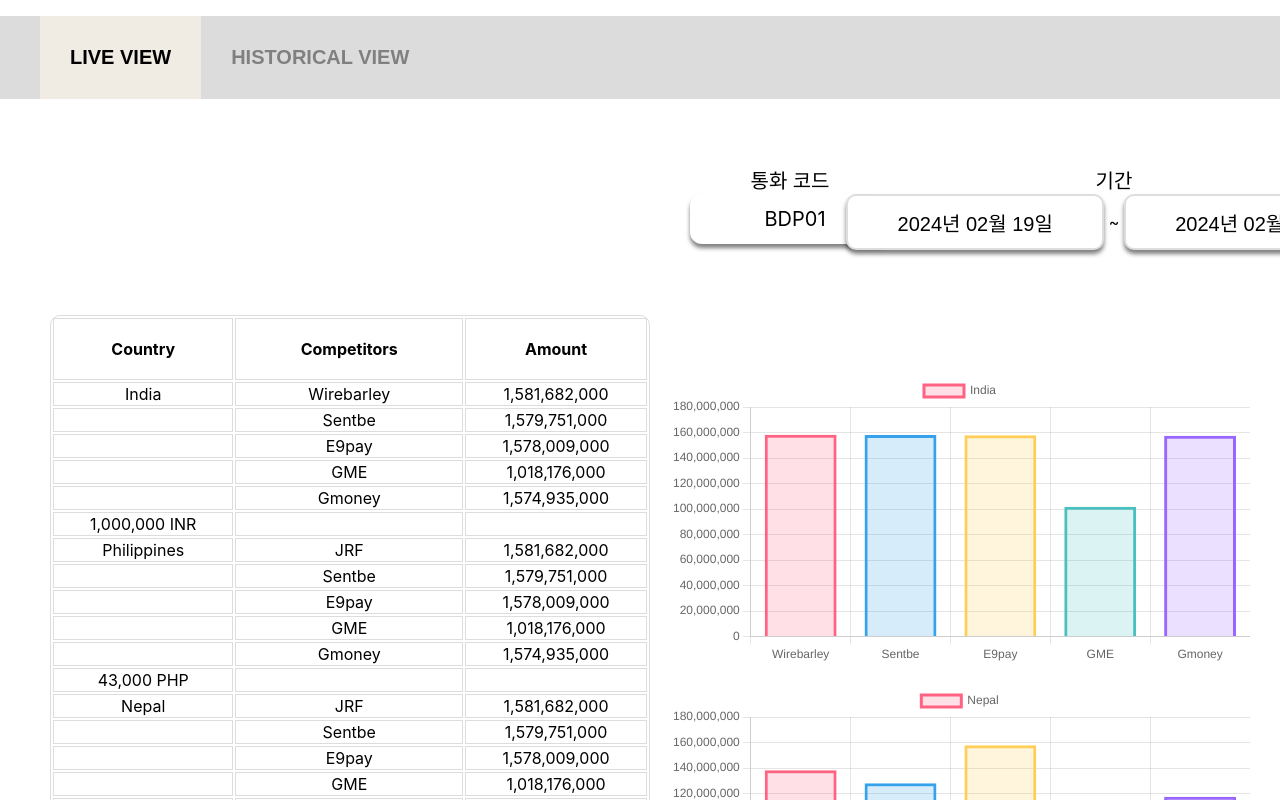
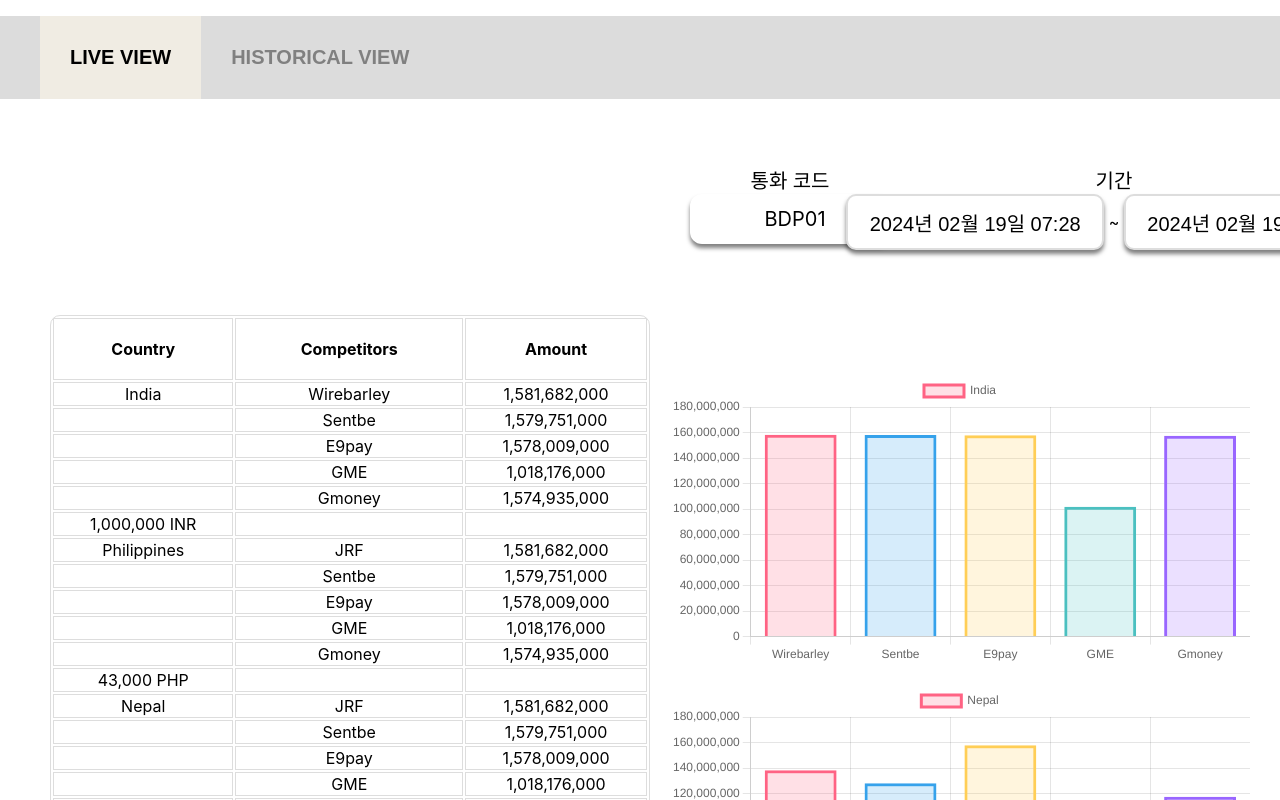
Before and after one commit to ohofront/gme_scrapping_frontend, a React (Create React App) app: page / in a window 1280 px wide. Shown: the top 800 px of the page. Built offline with nearby package versions, Linux system fonts and the light colour scheme; no server answers.

Commit message:
날짜 시간 추가

```diff
--- a/src/component/DatePicker.tsx
+++ b/src/component/DatePicker.tsx
@@ -22,8 +22,11 @@ const DateSelect = ({ defaultTitle, startDate, endDate, setStartDate, setEndDate
             </DateSelectTitle>
             <SDateWrapper>
                <SDatePicker
-                 dateFormat={"yyyy년 MM월 dd일"}
+                 dateFormat={"yyyy년 MM월 dd일 HH:mm"}
                  locale="ko"
+                 showTimeSelect
+                 timeFormat="HH:mm"
+                 timeIntervals={20}
                  selected={startDate}
                  onChange={(date) => setStartDate(date)}
                  selectsStart
@@ -31,8 +34,11 @@ const DateSelect = ({ defaultTitle, startDate, endDate, setStartDate, setEndDate
                />
                 &nbsp;~&nbsp;
                 <SDatePicker
-                 dateFormat={"yyyy년 MM월 dd일"}
+                  dateFormat={"yyyy년 MM월 dd일 HH:mm"}
                  locale="ko"
+                 showTimeSelect
+                 timeFormat="HH:mm"
+                 timeIntervals={20}
                  selected={endDate}
                  onChange={(date) => setEndDate(date)}
                  selectsStart
```
